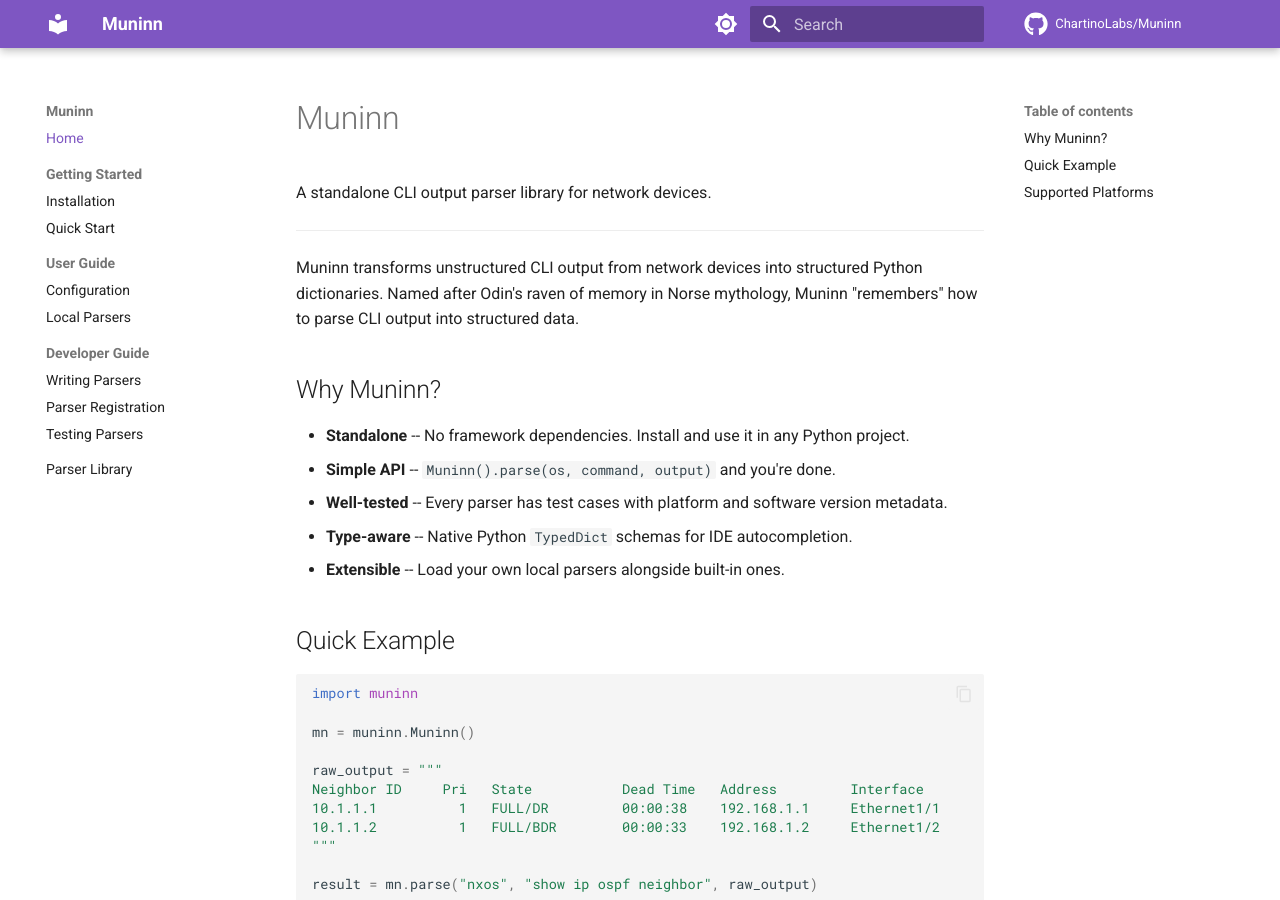
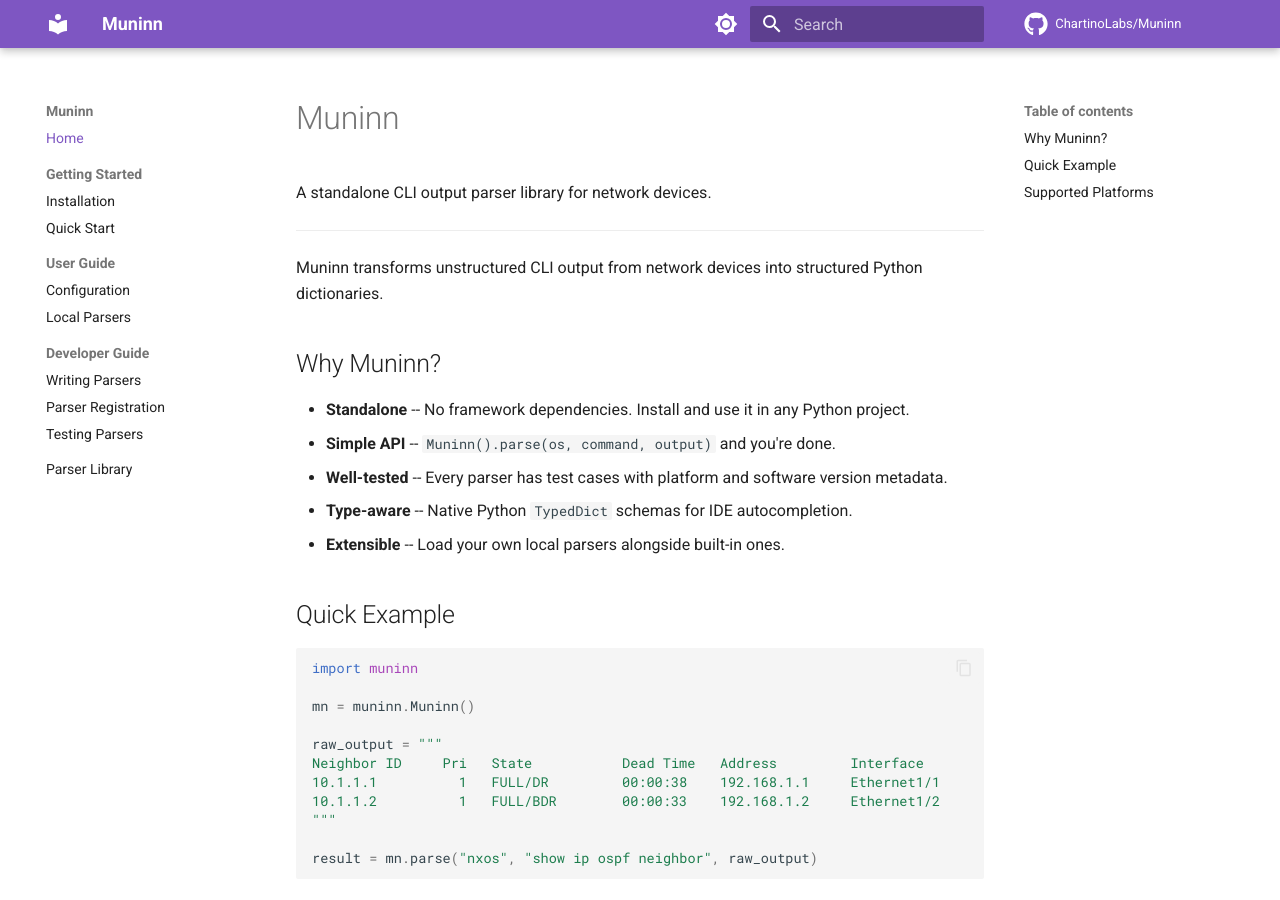
Before and after one commit to ChartinoLabs/Muninn, an MkDocs documentation site: the page built from docs/index.md, in a window 1280 px wide and 900 px high. Built offline with MkDocs 1.6.1 and Material for MkDocs 9.7.7, drawn with Linux system fonts in a browser that asks for light colours; comment, search, counter and statistics services are not loaded.

Commit message:
docs: remove Norse mythology line from index page
Co-Authored-By: Claude Opus 4.6 (1M context) <noreply@anthropic.com>

```diff
--- a/docs/index.md
+++ b/docs/index.md
@@ -4,7 +4,7 @@ A standalone CLI output parser library for network devices.
 
 ---
 
-Muninn transforms unstructured CLI output from network devices into structured Python dictionaries. Named after Odin's raven of memory in Norse mythology, Muninn "remembers" how to parse CLI output into structured data.
+Muninn transforms unstructured CLI output from network devices into structured Python dictionaries.
 
 ## Why Muninn?
 
```
